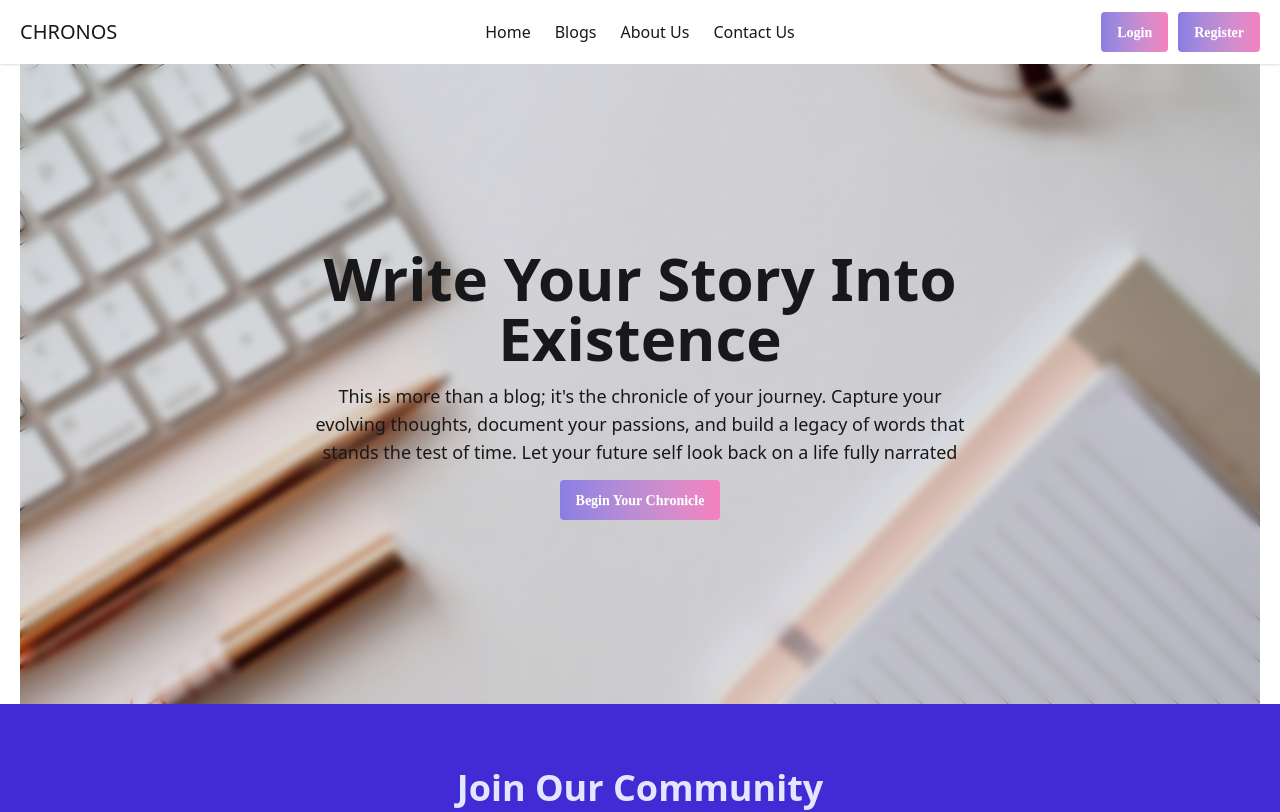
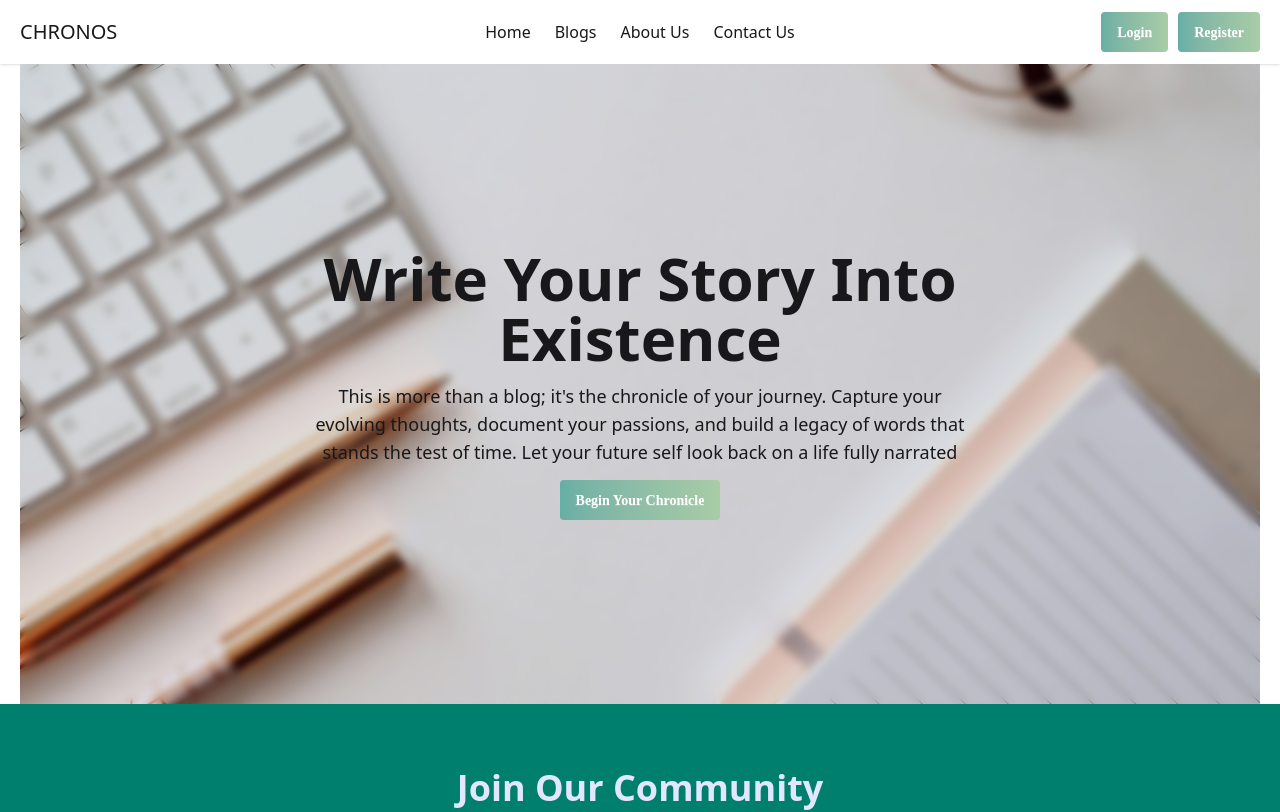
Before and after one commit to programmerrakibul/chronos, a Next.js app: page / in a window 1280 px wide. Shown: the top 812 px of the page. Built offline with nearby package versions, Linux system fonts and the light colour scheme; no server answers.

Commit message:
theme customized

```diff
--- a/src/app/globals.css
+++ b/src/app/globals.css
@@ -1,6 +1,16 @@
 @import "tailwindcss";
+
 @plugin "daisyui" {
   themes: light --default;
+}
+
+@plugin "daisyui/theme" {
+  name: "light";
+  default: true;
+  --color-primary: #007e6e;
+  --color-secondary: #73af6f;
+  --color-accent: #ffd1d1;
+  --color-neutral: #27374d;
 }
 
 .btn {
```
